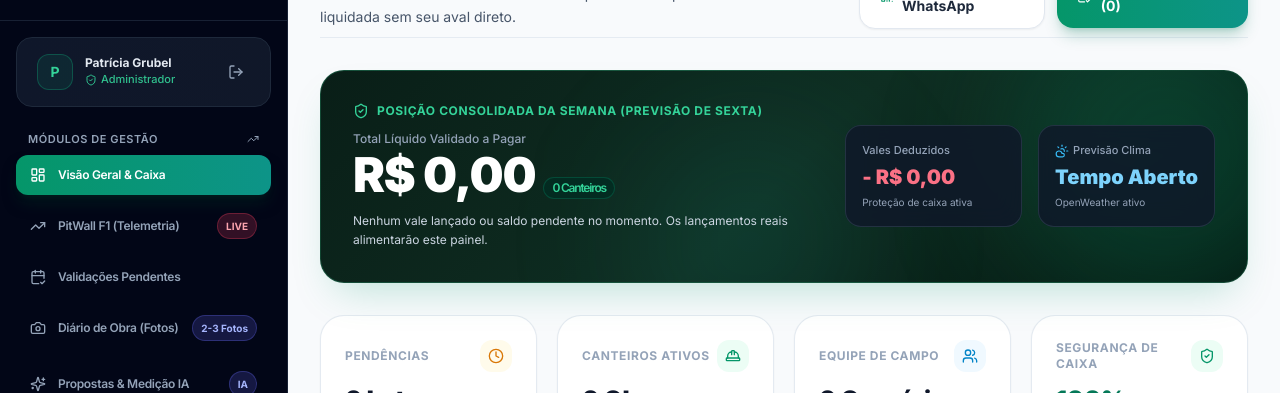
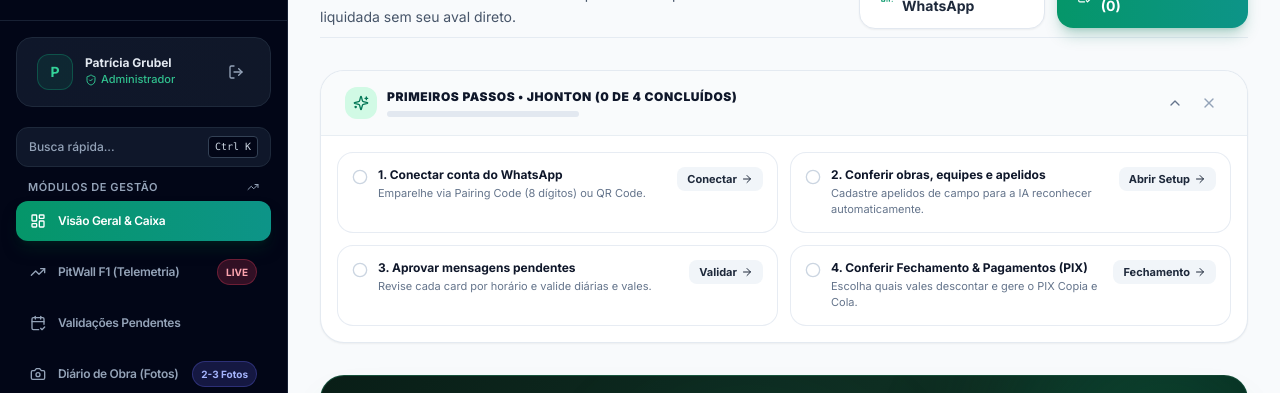
Before and after one commit to danielsoutolopes-cell/diaria.ai, a Next.js app: page / in a window 1280 px wide. Shown: the part 127-520 px from the top of the page. Built offline with nearby package versions, Linux system fonts and the light colour scheme; no server answers; the database is empty.

Commit message:
ux: checklist acionavel de onboarding recolhivel (Jhonton/Intermack) e botao de busca rapida Ctrl+K na Sidebar

```diff
--- a/src/app/page.tsx
+++ b/src/app/page.tsx
@@ -17,6 +17,7 @@ import {
   QrCode,
 } from 'lucide-react';
 import TerminalIA from '@/components/TerminalIA';
+import OnboardingChecklist from '@/components/OnboardingChecklist';
 
 interface DashboardMetrics {
   obrasAtivas: number;
@@ -113,6 +114,9 @@ export default function DashboardPage() {
           </Link>
         </div>
       </div>
+
+      {/* Checklist Acionável de Primeiros Passos (Recolhível) */}
+      <OnboardingChecklist />
 
       {/* Hero: O 'Cofre Executivo' da Patrícia */}
       <div className="luxury-card-gradient rounded-3xl p-8 text-white relative overflow-hidden shadow-2xl">
--- /dev/null
+++ b/src/components/OnboardingChecklist.tsx
@@ -0,0 +1,226 @@
+'use client';
+
+import React, { useState, useEffect } from 'react';
+import Link from 'next/link';
+import {
+  CheckCircle2,
+  Circle,
+  ChevronDown,
+  ChevronUp,
+  X,
+  Sparkles,
+  ArrowRight,
+} from 'lucide-react';
+import { getActiveTenantFromBrowser, TENANTS, type TenantConfig } from '@/lib/tenant';
+
+interface StepItem {
+  id: string;
+  titulo: string;
+  descricao: string;
+  href: string;
+  cta: string;
+}
+
+export default function OnboardingChecklist() {
+  const [tenant, setTenant] = useState<TenantConfig>(TENANTS.jhonton);
+  const [concluidos, setConcluidos] = useState<string[]>([]);
+  const [recolhido, setRecolhido] = useState<boolean>(false);
+  const [oculto, setOculto] = useState<boolean>(true);
+
+  useEffect(() => {
+    const t = getActiveTenantFromBrowser();
+    setTenant(t);
+    try {
+      const dismissed = localStorage.getItem(`onboarding_dismissed_${t.slug}`);
+      const saved = localStorage.getItem(`onboarding_steps_${t.slug}`);
+      if (saved) setConcluidos(JSON.parse(saved) as string[]);
+      setOculto(dismissed === 'true');
+    } catch {
+      setOculto(false);
+    }
+  }, []);
+
+  const steps: StepItem[] =
+    tenant.modo === 'EMPREITA'
+      ? [
+          {
+            id: 'grupos',
+            titulo: '1. Vincular grupos do WhatsApp às obras',
+            descricao: 'Conecte cada grupo de obra à empresa e ambiente (Interno/Externo).',
+            href: '/config-geral',
+            cta: 'Abrir Hub',
+          },
+          {
+            id: 'proposta',
+            titulo: '2. Subir PDF da proposta da obra',
+            descricao: 'A IA extrai etapas e pesos automaticamente para acompanhar medições.',
+            href: '/medicoes',
+            cta: 'Subir Proposta',
+          },
+          {
+            id: 'efetivo',
+            titulo: '3. Conferir efetivo do dia',
+            descricao: 'Valide presença (Dia Inteiro / Meio Dia) por mensagem recebida.',
+            href: '/validacoes',
+            cta: 'Ver Fila',
+          },
+          {
+            id: 'diario',
+            titulo: '4. Gerar primeiro Diário de Obra (2–3 fotos)',
+            descricao: 'Salve o resumo refinado por IA e envie o PDF direto no WhatsApp.',
+            href: '/diario-obra',
+            cta: 'Criar Diário',
+          },
+        ]
+      : [
+          {
+            id: 'whatsapp',
+            titulo: '1. Conectar conta do WhatsApp',
+            descricao: 'Emparelhe via Pairing Code (8 dígitos) ou QR Code.',
+            href: '/whatsapp',
+            cta: 'Conectar',
+          },
+          {
+            id: 'setup',
+            titulo: '2. Conferir obras, equipes e apelidos',
+            descricao: 'Cadastre apelidos de campo para a IA reconhecer automaticamente.',
+            href: '/setup',
+            cta: 'Abrir Setup',
+          },
+          {
+            id: 'validacoes',
+            titulo: '3. Aprovar mensagens pendentes',
+            descricao: 'Revise cada card por horário e valide diárias e vales.',
+            href: '/validacoes',
+            cta: 'Validar',
+          },
+          {
+            id: 'fechamento',
+            titulo: '4. Conferir Fechamento & Pagamentos (PIX)',
+            descricao: 'Escolha quais vales descontar e gere o PIX Copia e Cola.',
+            href: '/bordero',
+            cta: 'Fechamento',
+          },
+        ];
+
+  if (oculto) return null;
+
+  function toggleStep(id: string) {
+    const next = concluidos.includes(id)
+      ? concluidos.filter((x) => x !== id)
+      : [...concluidos, id];
+    setConcluidos(next);
+    try {
+      localStorage.setItem(`onboarding_steps_${tenant.slug}`, JSON.stringify(next));
+    } catch {}
+  }
+
+  function handleDispensar() {
+    setOculto(true);
+    try {
+      localStorage.setItem(`onboarding_dismissed_${tenant.slug}`, 'true');
+    } catch {}
+  }
+
+  const progresso = Math.round((concluidos.length / steps.length) * 100);
+
+  return (
+    <section className="bg-white rounded-3xl border border-slate-200/90 shadow-sm overflow-hidden">
+      <div className="px-6 py-4 bg-slate-50/80 border-b border-slate-200/70 flex flex-wrap items-center justify-between gap-3">
+        <div className="flex items-center gap-2.5">
+          <div className="w-8 h-8 rounded-xl bg-emerald-100 text-emerald-700 flex items-center justify-center">
+            <Sparkles className="w-4 h-4" />
+          </div>
+          <div>
+            <h3 className="text-xs font-black text-slate-900 uppercase tracking-wider">
+              Primeiros Passos • {tenant.nome} ({concluidos.length} de {steps.length} concluídos)
+            </h3>
+            <div className="w-48 h-1.5 bg-slate-200 rounded-full mt-1.5 overflow-hidden">
+              <div
+                className="h-full bg-emerald-600 rounded-full transition-all duration-300"
+                style={{ width: `${progresso}%` }}
+              />
+            </div>
+          </div>
+        </div>
+
+        <div className="flex items-center gap-1.5">
+          <button
+            type="button"
+            onClick={() => setRecolhido((p) => !p)}
+            className="p-1.5 rounded-lg text-slate-500 hover:bg-slate-200/70"
+            aria-label={recolhido ? 'Expandir checklist' : 'Recolher checklist'}
+          >
+            {recolhido ? (
+              <ChevronDown className="w-4 h-4" />
+            ) : (
+              <ChevronUp className="w-4 h-4" />
+            )}
+          </button>
+          <button
+            type="button"
+            onClick={handleDispensar}
+            className="p-1.5 rounded-lg text-slate-400 hover:text-slate-700 hover:bg-slate-200/70"
+            title="Ocultar guia de primeiros passos"
+            aria-label="Ocultar checklist"
+          >
+            <X className="w-4 h-4" />
+          </button>
+        </div>
+      </div>
+
+      {!recolhido && (
+        <div className="p-4 grid grid-cols-1 md:grid-cols-2 gap-3">
+          {steps.map((s) => {
+            const done = concluidos.includes(s.id);
+            return (
+              <div
+                key={s.id}
+                className={`p-3.5 rounded-2xl border transition-all flex items-start justify-between gap-3 ${
+                  done
+                    ? 'bg-emerald-50/40 border-emerald-200/70'
+                    : 'bg-white border-slate-200/80 hover:border-slate-300'
+                }`}
+              >
+                <div className="flex items-start gap-2.5">
+                  <button
+                    type="button"
+                    onClick={() => toggleStep(s.id)}
+                    className="mt-0.5 text-emerald-600 shrink-0"
+                    aria-label={`Marcar etapa ${s.titulo}`}
+                  >
+                    {done ? (
+                      <CheckCircle2 className="w-4 h-4" />
+                    ) : (
+                      <Circle className="w-4 h-4 text-slate-300 hover:text-emerald-500" />
+                    )}
+                  </button>
+                  <div>
+                    <p
+                      className={`text-xs font-bold ${
+                        done ? 'line-through text-slate-400' : 'text-slate-900'
+                      }`}
+                    >
+                      {s.titulo}
+                    </p>
+                    <p className="text-[11px] text-slate-500 mt-0.5">
+                      {s.descricao}
+                    </p>
+                  </div>
+                </div>
+
+                <Link
+                  href={s.href}
+                  className="px-2.5 py-1 rounded-lg bg-slate-100 hover:bg-slate-200 text-slate-800 text-[11px] font-bold shrink-0 flex items-center gap-1"
+                >
+                  <span>{s.cta}</span>
+                  <ArrowRight className="w-3 h-3" />
+                </Link>
+              </div>
+            );
+          })}
+        </div>
+      )}
+    </section>
+  );
+}
--- a/src/components/Sidebar.tsx
+++ b/src/components/Sidebar.tsx
@@ -287,7 +287,24 @@ export default function Sidebar() {
       </div>
 
       {/* Navigation */}
-      <nav className="flex-1 px-4 py-6 space-y-1.5">
+      <nav className="flex-1 px-4 py-5 space-y-1.5">
+        {/* Atalho visual da Paleta de Comandos (Ctrl + K) */}
+        <button
+          type="button"
+          onClick={() =>
+            window.dispatchEvent(
+              new KeyboardEvent('keydown', { key: 'k', ctrlKey: true })
+            )
+          }
+          className="w-full mb-3 px-3 py-2 rounded-xl bg-slate-900 hover:bg-slate-800 border border-slate-800 text-slate-400 hover:text-slate-200 text-xs font-medium flex items-center justify-between transition-colors"
+          title="Abrir busca rápida de telas e ações"
+        >
+          <span>Busca rápida...</span>
+          <kbd className="text-[10px] font-mono bg-slate-950 px-1.5 py-0.5 rounded border border-slate-700 text-slate-300">
+            Ctrl K
+          </kbd>
+        </button>
+
         <div className="text-[11px] font-semibold tracking-wider uppercase text-slate-400 px-3 mb-2 flex items-center justify-between">
           <span>Módulos de Gestão</span>
           <TrendingUp className="w-3 h-3 text-slate-400" />
```
